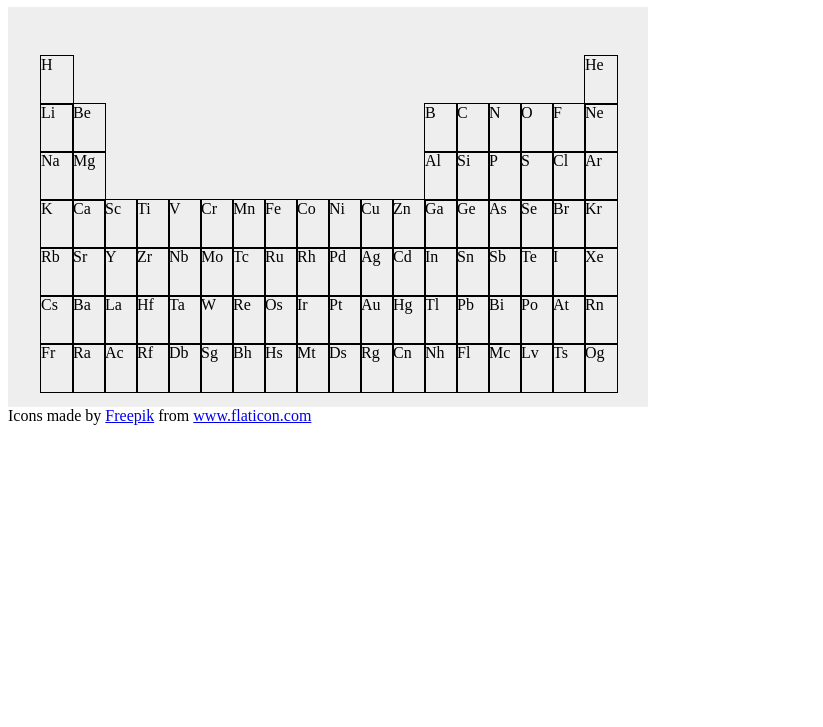
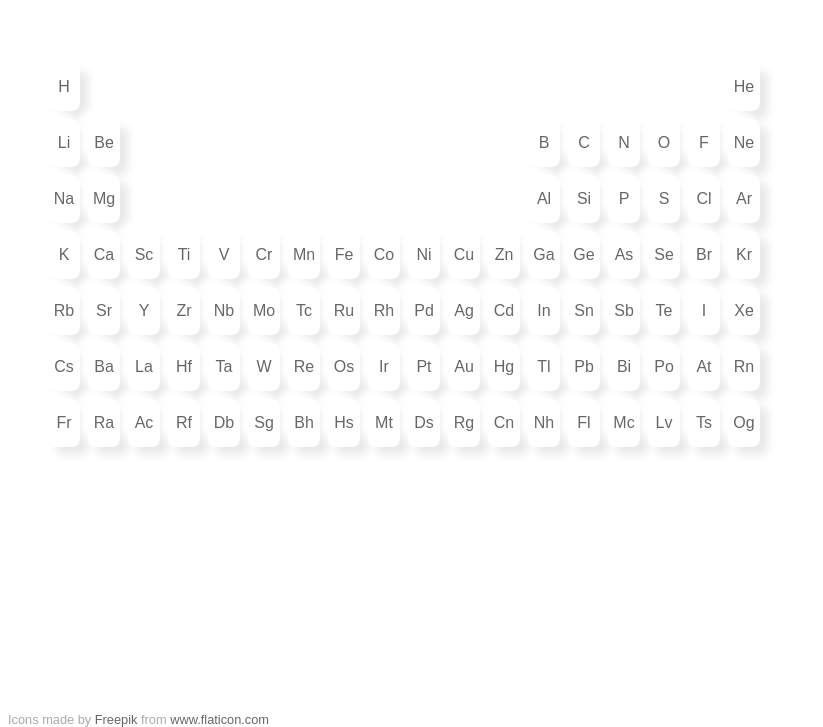
Before and after one commit to jlg-formation/tsr-juillet-2021, a website built with webpack: page front/src/index.html in a window 1280 px wide. Shown: the part 73-800 px from the top of the page, without its empty margins (0-823 px from the left). Built offline with nearby package versions, Linux system fonts and the light colour scheme; files whose address does not match are found by name.

Commit message:
dev: added style on table

```diff
--- a/front/src/Mendeleev.ts
+++ b/front/src/Mendeleev.ts
@@ -24,8 +24,8 @@ export class Mendeleev {
       .enter()
       .append("div")
       .style("transform", (d) => {
-        const x = d.Group * 2;
-        const y = d.Period * 3;
+        const x = d.Group * (2 + 0.5);
+        const y = d.Period * (3 + 0.5);
         return `translate(${x}em, ${y}em)`;
       })
       .text((d) => d.Symbol);
--- a/front/src/style.scss
+++ b/front/src/style.scss
@@ -1,12 +1,35 @@
+body {
+  font-family: sans-serif;
+}
+
 div.tableau {
   position: relative;
-  background-color: #eee;
   height: 25em;
   width: 40em;
   div {
     position: absolute;
-    border: 0.1em solid black;
     height: 3em;
     width: 2em;
+
+    border-radius: 0.5em;
+    background: #ffffff;
+    box-shadow: 8px 8px 10px #e8e8e8, -8px -8px 10px #ffffff;
+
+    display: flex;
+    align-items: center;
+    justify-content: center;
+
+    color: #666;
   }
 }
+
+footer {
+  position: fixed;
+  bottom: 0;
+  font-size: 0.8em;
+  color: #aaa;
+  a {
+    text-decoration: inherit;
+    color: #666;
+  }
+}
```
